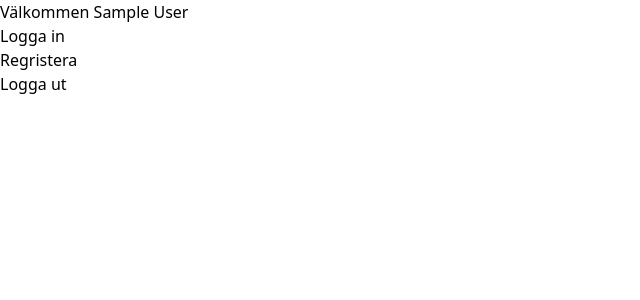
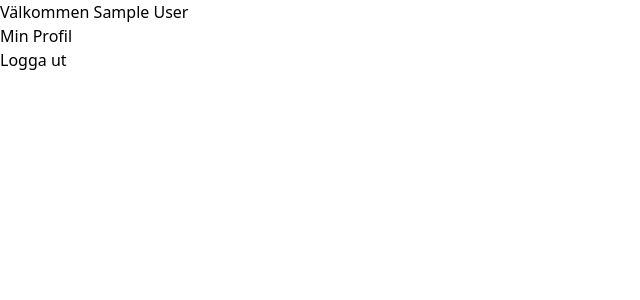
Before and after one commit to Vorsteh/draggen, a PHP site: page / in a window 1280 px wide. Shown: the top 300 px of the page, without its empty margins (0-640 px from the left). Run offline with PHP 8.4, Linux system fonts and the light colour scheme; the visitor is signed in with stand-in values (Sample User, id 1); tables that the repository leaves empty or names only in its code hold one stand-in row (values such as "Sample post"); style sheets or scripts are compiled from the project's sources.

Commit message:
PFP change
Start on adding file input for profilepicture

```diff
--- a/src/index.php
+++ b/src/index.php
@@ -22,10 +22,7 @@ if(!empty($_SESSION['id'])){
     <h1 class="text-center text-5xl font-semibold">Välkommen <?php echo $row['name']?></h1>
     <div class='m-auto mt-32 w-2/5 text-center border-2 border-black p-12 block'>
         <div class='p-3 bg-gray-100 shadow-sm hover:bg-gray-200 w-1/5 rounded-md mb-3 m-auto font-semibold'>
-            <a href="login.php">Logga in</a>
-        </div>
-        <div class='p-3 bg-gray-100 shadow-sm hover:bg-gray-200 w-1/5 rounded-md m-auto  mb-3 font-semibold'>
-            <a href="register.php">Regristera</a>
+            <a href="profile.php">Min Profil</a>
         </div>
         <div class='p-3 bg-gray-100 shadow-sm hover:bg-gray-200 w-1/5 rounded-md m-auto font-semibold'>
             <a href="logout.php">Logga ut</a>
--- a/src/profile.php
+++ b/src/profile.php
@@ -27,8 +27,10 @@ if(!empty($_SESSION['id'])){
     ?>
     <div>
         <img class='rounded-full' width='50px' src="../images/<?php echo $image?>" alt="">
+        <input type="file">
         <p>Användarnamn: <?php echo $usrname ?></p>
         <p>Email: <?php echo $mail ?></p>
+        <a href="logout.php">Logga Ut</a>
     </div>
 </body>
 </html>
```
